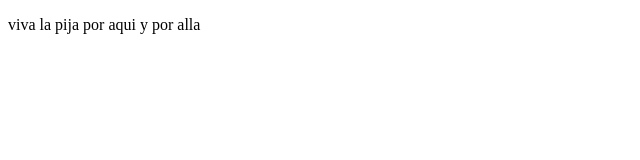
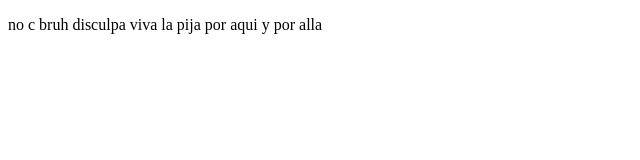
Before and after one commit to ronycito/anal, a plain HTML site: page index.html in a window 1280 px wide. Shown: the whole page, without its empty margins (0-640 px from the left). Drawn offline with Linux system fonts and the light colour scheme.

Commit message:
no c bruh disculpa

```diff
--- a/index.html
+++ b/index.html
@@ -7,6 +7,6 @@
     <title>hola pipo lindo</title>
 </head>
 <body>
-    <p>viva la pija por aqui y por alla</p>
+    <p>no c bruh disculpa viva la pija por aqui y por alla</p>
 </body>
 </html>
```
